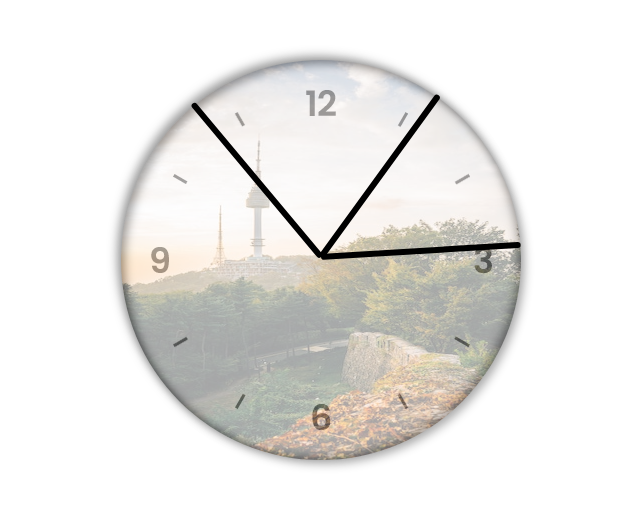
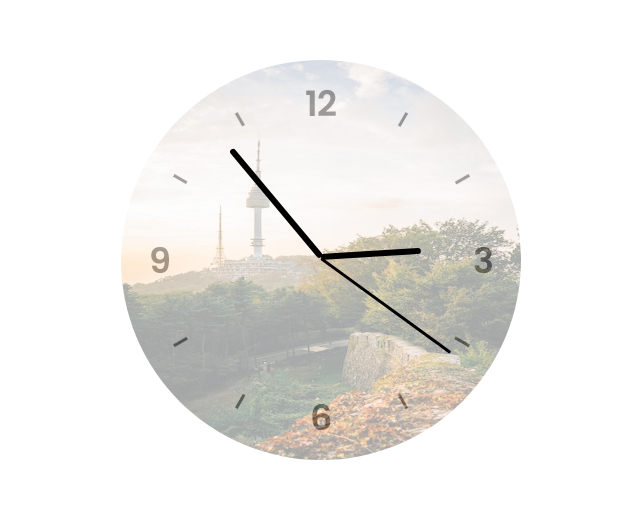
Before and after one commit to jessywlee/analog-clock-assignment, a Vue app: page / in a window 1280 px wide. Shown: the top 506 px of the page, without its empty margins (319-959 px from the left). Built offline with nearby package versions, Linux system fonts and the light colour scheme.

Commit message:
[add] storestate 사용해서 clock 에서만 시간 불러오도록 수정, types 추가, tooltip 추가, 스타일 수정

```diff
--- a/src/components/AnalogClock.vue
+++ b/src/components/AnalogClock.vue
@@ -1,7 +1,10 @@
 <template>
   <div class="clock-container">
-    <div class="clock">
+    <div class="clock" @mousemove="hoverOnClock" @mouseleave="leaveFromClock">
       <img class="clock-img" src="@/assets/seoul.jpg" />
+      <span v-if="hovered" class="clock-tooltip" :style="tooltipPosition">
+        {{ $store.state.now.toLocaleString() }}
+      </span>
       <ClockHand handType="HOUR" />
       <ClockHand handType="MINUTE" />
       <ClockHand handType="SECOND" />
@@ -17,6 +20,45 @@ export default defineComponent({
   name: "AnalogClock",
   components: { ClockHand },
   props: {},
+  data() {
+    return {
+      hovered: false,
+      pointerX: 0,
+      pointerY: 0,
+      getTimeInterval: null as number | null,
+    };
+  },
+  computed: {
+    tooltipPosition(): object {
+      const yPosition = this.pointerY - 60;
+      const xPosition = this.pointerX + 20;
+      return {
+        top: `${yPosition}px`,
+        left: `${xPosition}px`,
+      };
+    },
+  },
+  methods: {
+    hoverOnClock(e: MouseEvent) {
+      this.hovered = true;
+      this.pointerX = e.clientX;
+      this.pointerY = e.clientY;
+    },
+    leaveFromClock() {
+      this.hovered = false;
+    },
+    getTime() {
+      this.$store.commit("getNewDate");
+    },
+  },
+  mounted() {
+    this.getTimeInterval = setInterval(this.getTime, 1000);
+  },
+  unmounted() {
+    if (this.getTimeInterval) {
+      clearInterval(this.getTimeInterval);
+    }
+  },
 });
 </script>
 <style scoped>
@@ -33,9 +75,9 @@ export default defineComponent({
   background: url("@/assets/clock.png");
   border-radius: 50%;
   border-color: black;
-  box-shadow: -4px -4px 10px rgba(67, 67, 67, 0.5),
+  /* box-shadow: -4px -4px 10px rgba(67, 67, 67, 0.5),
     inset 4px 4px 10px rgba(0, 0, 0, 0.5),
-    inset -4px -4px 10px rgba(67, 67, 67, 0.5), 4px 4px 10px rgba(0, 0, 0, 0.3);
+    inset -4px -4px 10px rgba(67, 67, 67, 0.5), 4px 4px 10px rgba(0, 0, 0, 0.3); */
 }
 
 .clock-img {
@@ -44,4 +86,17 @@ export default defineComponent({
   border-radius: 50%;
   opacity: 0.35;
 }
+
+.clock-tooltip {
+  position: fixed;
+  top: 0;
+  left: 0;
+  width: 100px;
+  height: 40px;
+  border-radius: 10px;
+  z-index: 100;
+  padding: 8px;
+  background-color: rgba(76, 214, 175, 0.5);
+  font-weight: 600;
+}
 </style>
--- a/src/components/ClockHand.vue
+++ b/src/components/ClockHand.vue
@@ -1,79 +1,85 @@
 <template>
-  <div class="hand-container" :style="rotate"></div>
+  <div class="clock-hand" :class="handStyle" :style="applyRotation"></div>
 </template>
 
 <script lang="ts">
 import { defineComponent } from "vue";
+type Hand = "HOUR" | "MINUTE" | "SECOND";
+type HandStyleClass = "hand-hour" | "hand-minute" | "hand-second" | "";
 
 export default defineComponent({
   name: "ClockHand",
   props: {
     handType: {
-      type: String,
+      type: String as () => Hand,
       required: true,
     },
   },
   data() {
     return {
-      rotate: "",
-      HAND_TYPE: {
-        HOUR: "HOUR",
-        MINUTE: "MINUTE",
-        SECOND: "SECOND",
-      },
-      rotateInterval: null as number | null,
+      handStyle: "" as HandStyleClass,
     };
   },
-  computed: {},
-  methods: {
+  computed: {
     getDegreesToRotate() {
-      const now = new Date();
       switch (this.handType) {
-        case this.HAND_TYPE.HOUR: {
-          const hours = now.getHours();
-          return (hours / 12) * 360 + (now.getMinutes() / 60) * 30 + 90;
+        case "HOUR": {
+          return this.$store.getters.rotationDegreesHours;
         }
-
-        case this.HAND_TYPE.MINUTE: {
-          const mins = now.getMinutes();
-          return (mins / 60) * 360 + (now.getSeconds() / 60) * 6 + 90;
+        case "MINUTE": {
+          return this.$store.getters.rotationDegreesMinutes;
         }
-
-        case this.HAND_TYPE.SECOND: {
-          const seconds = now.getSeconds();
-          return (seconds / 60) * 360;
+        case "SECOND": {
+          return this.$store.getters.rotationDegreesSeconds;
         }
-
         default:
           return null;
       }
     },
-    setRotation() {
-      const degrees = this.getDegreesToRotate();
-      this.rotate = `transform: rotate(${degrees}deg)`;
+    applyRotation() {
+      return `transform: rotate(${this.getDegreesToRotate}deg)`;
     },
   },
+  methods: {},
   mounted() {
-    console.log("hand mounted!");
-    this.rotateInterval = setInterval(this.setRotation, 1000);
-  },
-  unmounted() {
-    if (this.rotateInterval) {
-      clearInterval(this.rotateInterval);
+    switch (this.handType) {
+      case "HOUR": {
+        this.handStyle = "hand-hour";
+        break;
+      }
+      case "MINUTE": {
+        this.handStyle = "hand-minute";
+        break;
+      }
+      case "SECOND": {
+        this.handStyle = "hand-second";
+      }
     }
   },
 });
 </script>
 <style scoped>
-.hand-container {
+.clock-hand {
   position: absolute;
-  width: 50%;
   right: 50%;
   bottom: 50%;
-  height: 6px;
   border-radius: 10px;
   transform-origin: 100%;
   transform: rotate(90deg);
   background-color: black;
 }
+
+.hand-hour {
+  width: 25%;
+  height: 6px;
+}
+.hand-minute {
+  width: 35%;
+  height: 6px;
+}
+
+.hand-second {
+  width: 40%;
+  height: 3px;
+}
 </style>
```
